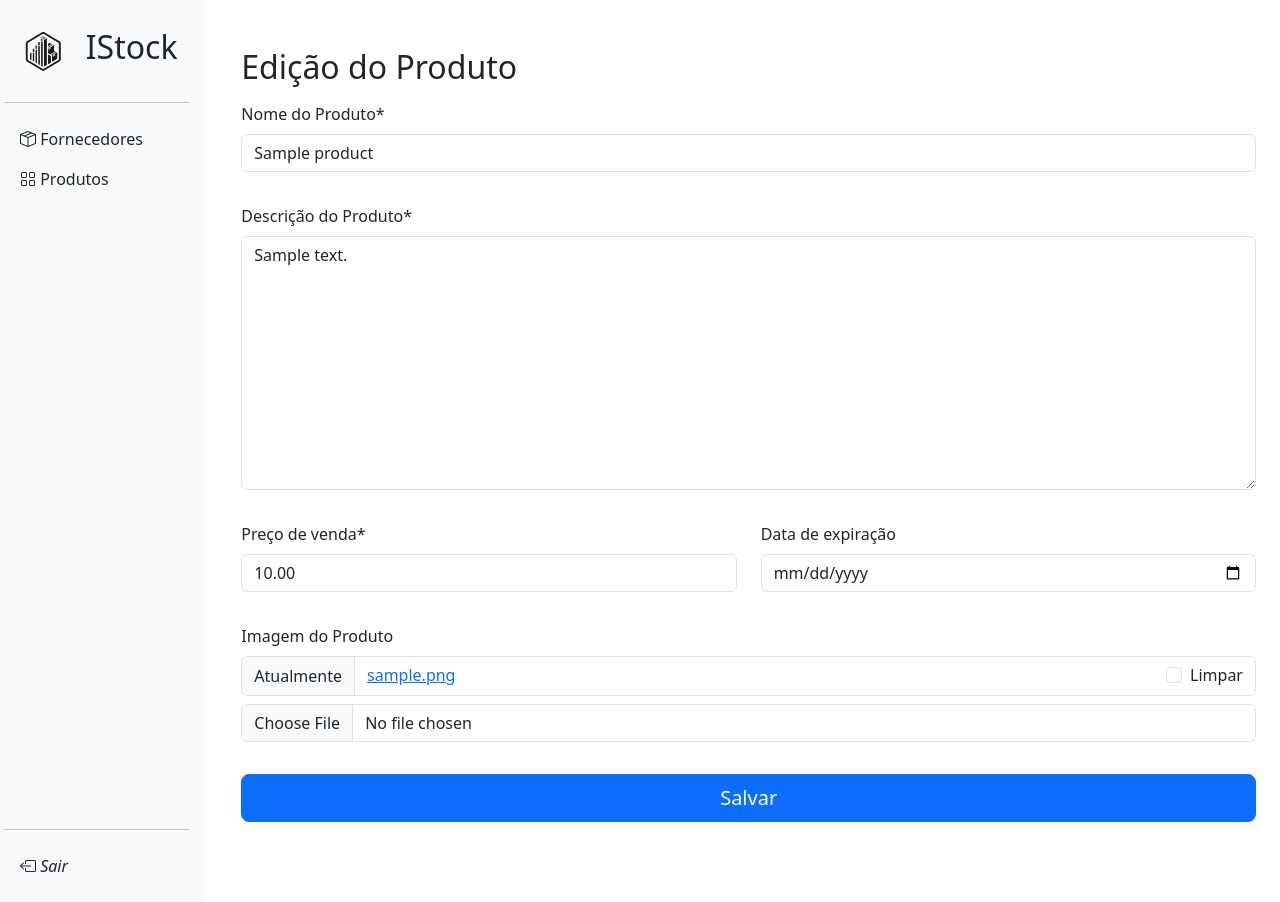
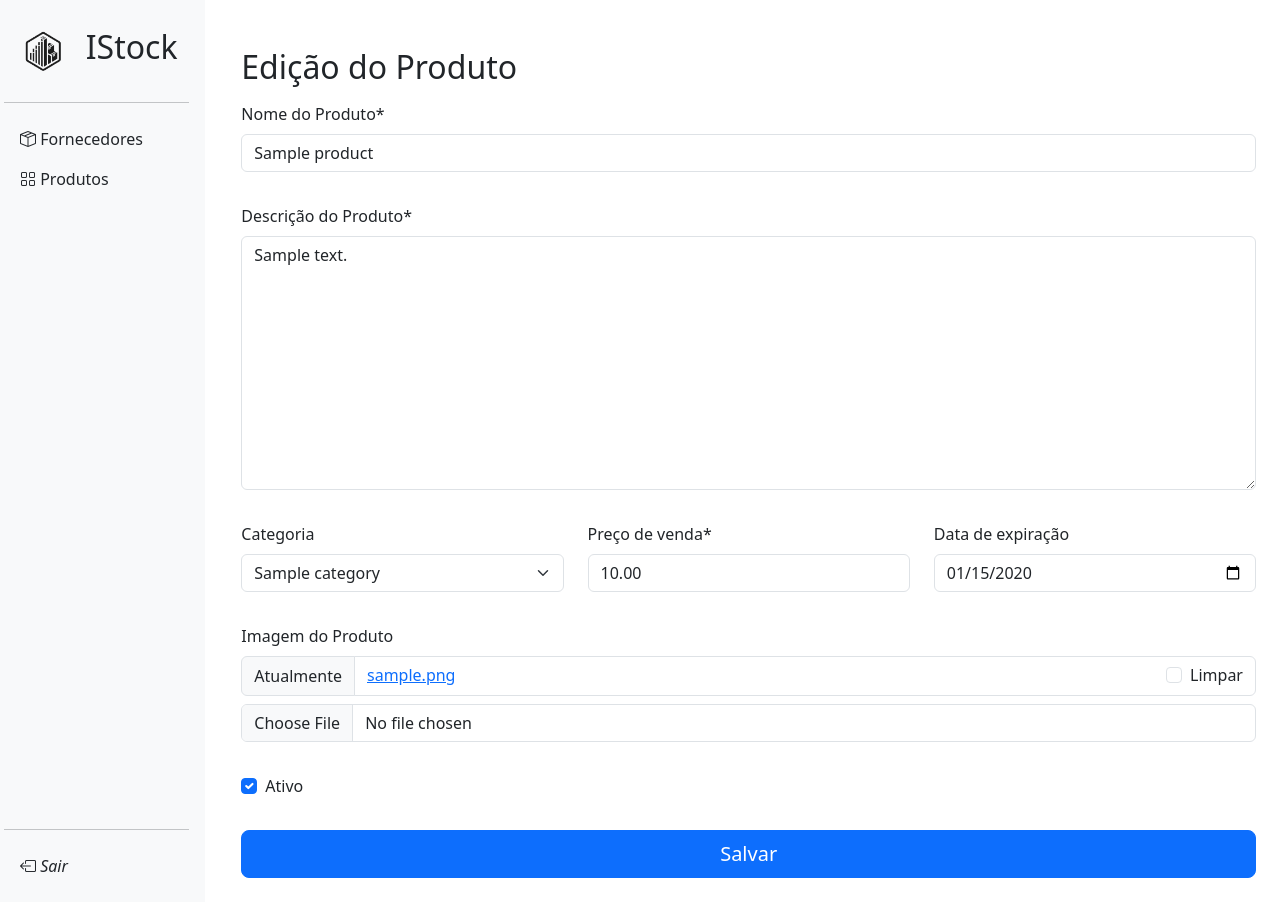
Before and after one commit to anandahoe/inventory_control_django, a Django app: a page that uses inventory_control/products/templates/products/create.html in a window 1280 px wide. Run offline with Django 5.2, Linux system fonts and the light colour scheme; tables that the repository leaves empty hold one stand-in row (values such as "Sample post"); some libraries are stand-ins or nearby versions.

Commit message:
Aula 6 - Parte 2

```diff
--- a/inventory_control/products/forms.py
+++ b/inventory_control/products/forms.py
@@ -13,6 +13,7 @@
             "expiration_date": "Data de expiração",
             "photo": "Imagem do Produto",
             "enabled": "Ativo",
+            "category": "Categoria"
         }
 
         error_messages = {
@@ -29,5 +30,5 @@
         }
 
         widgets = {
-            "expiration_date": forms.DateInput(attrs={"type":"date"})
+            "expiration_date": forms.DateInput(attrs={"type":"date"}, format="%Y-%m-%d")
         }
--- a/inventory_control/products/models.py
+++ b/inventory_control/products/models.py
@@ -5,7 +5,21 @@
 from django.core.files.base import ContentFile
 from io import BytesIO
 
+
 # Create your models here.
+
+class Category(models.Model):
+    name = models.CharField(max_length=100, unique=True)
+    description = models.TextField()
+
+    def __str__(self):
+       return self.name
+
+    class Meta:
+        verbose_name = "Categoria"
+        verbose_name_plural = "Categorias"
+
+
 class Product(models.Model):
     name = models.CharField(max_length=100, unique=True)
     description = models.TextField()
@@ -16,6 +30,7 @@
     photo = models.ImageField(upload_to="products", blank=True, null=True)
     thumbnail = models.ImageField(upload_to="thumbnails", blank=True, null=True)
     enabled = models.BooleanField(default=True)
+    category = models.ForeignKey(Category, on_delete=models.DO_NOTHING, null=True, blank=True)
 
     def __str__(self):
         return self.name
@@ -23,6 +38,15 @@
     def save(self, *args, **kwargs):
         self.slug = slugify(self.name)
         self.__update_is_perishable()
+
+        # Removendo imagens antigas
+        if self.pk:
+            old_obj = Product.objects.filter(pk=self.pk).first()
+            if old_obj and old_obj.photo != self.photo:
+                self.__delete_file_if_exists(old_obj.photo)
+            if old_obj and old_obj.thumbnail:
+                self.__delete_file_if_exists(old_obj.thumbnail)
+
         super(Product, self).save(*args, **kwargs)
 
         # Criando a Thumbnail
--- a/inventory_control/products/templates/products/create.html
+++ b/inventory_control/products/templates/products/create.html
@@ -29,17 +29,27 @@
         </div>
 
         <div class="row mb-3">
-            <div class="col md-6">
+            <div class="col md-4">
+                {{ form.category | as_crispy_field }}
+            </div>
+            <div class="col md-4">
                 {{ form.sale_price | as_crispy_field }}
             </div>
-            <div class="col md-6">
+            <div class="col md-4">
                 {{ form.expiration_date | as_crispy_field }}
+            </div>
+
+        </div>
+
+        <div class="row mb-3">
+            <div class="col">
+                {{ form.photo | as_crispy_field }}
             </div>
         </div>
 
         <div class="row mb-3">
             <div class="col">
-                {{ form.photo | as_crispy_field }}
+                {{ form.enabled | as_crispy_field }}
             </div>
         </div>
 
--- a/inventory_control/products/views.py
+++ b/inventory_control/products/views.py
@@ -31,8 +31,8 @@
 
      #Filtando os fornecedores
      # O Q é usando para combinar filtros (& ou |) - (and ou or)
-    products = Product.objects\
-        .filter(name__icontains=search_value)\
+    products = Product.objects \
+        .filter(Q(name__icontains=search_value) | Q(category__name__icontains=search_value)) \
         .order_by("-id")
 
     paginator = Paginator(products, 100)
```
Also changed, not shown: inventory_control/products/admin.py (+9 -1 lines), inventory_control/products/templates/products/index.html (+5 -3 lines), inventory_control/products/migrations/0004_category_product_category.py (added).
